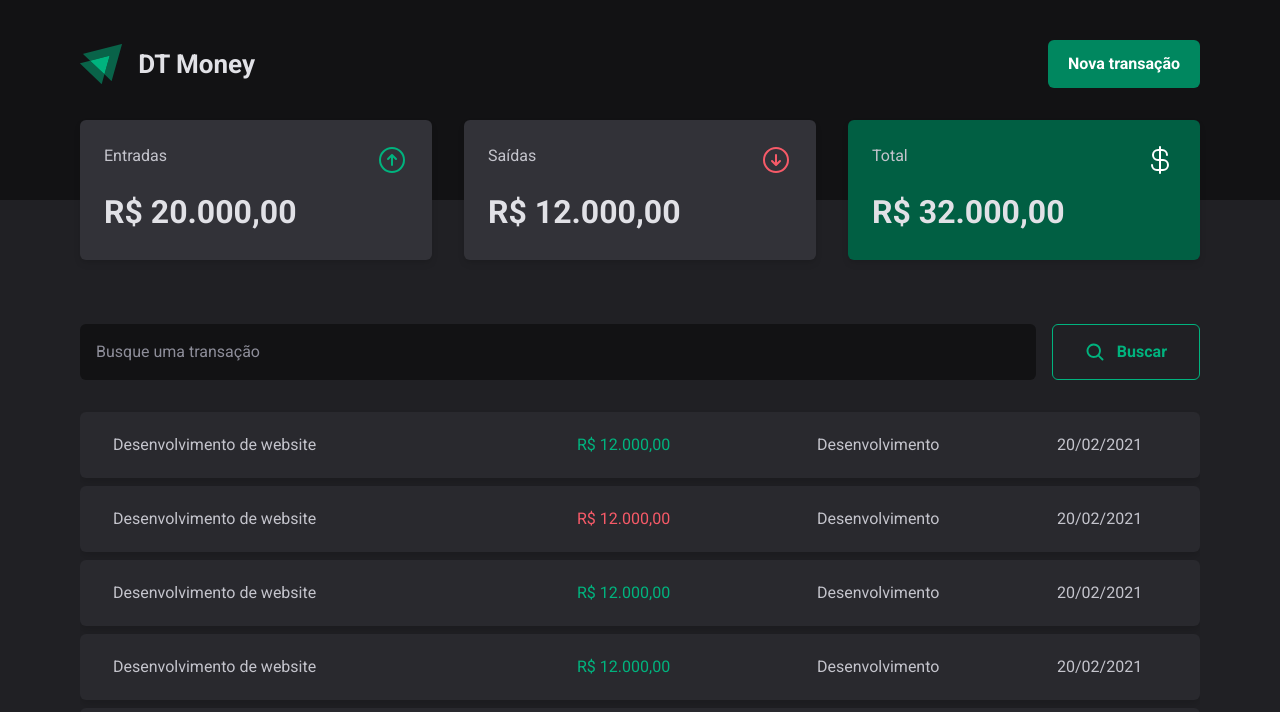
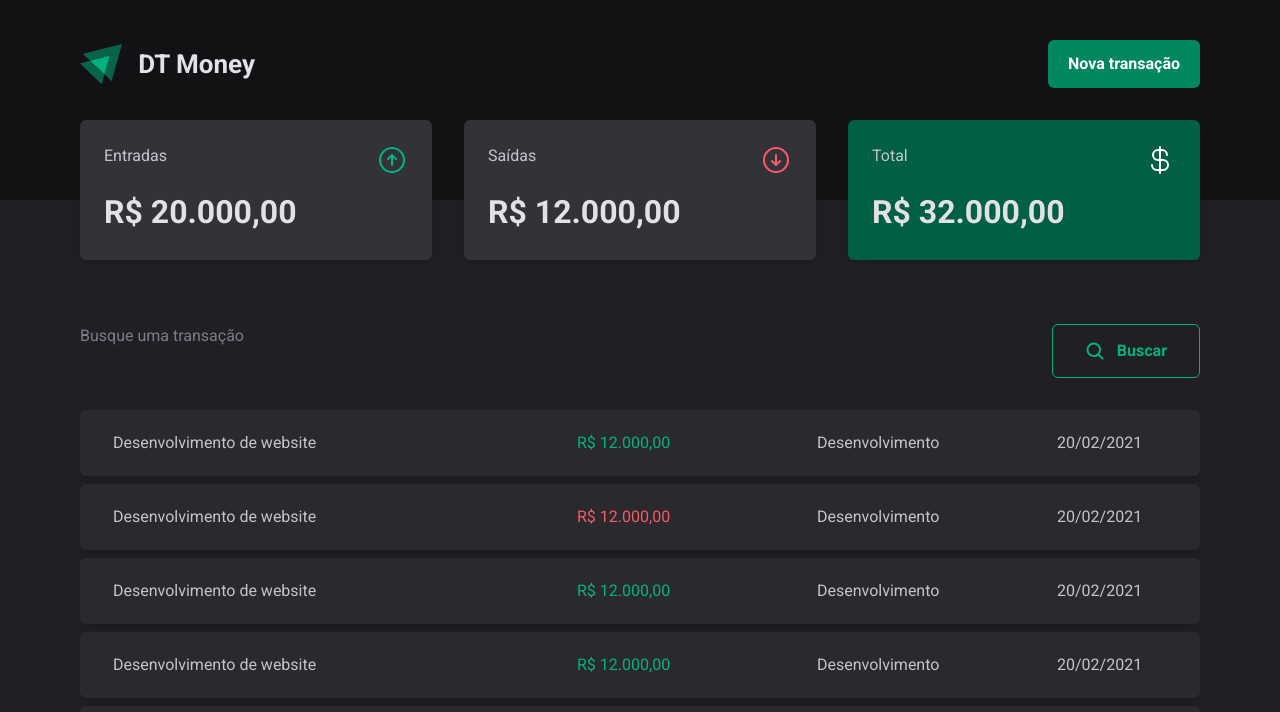
Before and after one commit to Aszurar/DT-money, a React (Vite) app: page / in a window 1280 px wide. Shown: the top 712 px of the page. Built offline with nearby package versions, Linux system fonts and the light colour scheme.

Commit message:
✨ Add Input components ✨

```diff
--- /dev/null
+++ b/src/components/Input/Container.tsx
@@ -0,0 +1,20 @@
+import { ComponentProps } from 'react'
+import { VariantProps, tv } from 'tailwind-variants'
+
+const container = tv({
+  base: `group flex w-full items-center gap-2 rounded-md border p-4
+    border-transparent bg-gray-900 focus-within:border
+    focus-within:border-green-300
+    `,
+  variants: {
+    isError: {
+      true: `border-red-300`,
+    },
+  },
+})
+
+type ContainerProps = ComponentProps<'div'> & VariantProps<typeof container>
+
+export function Container({ isError, className, ...props }: ContainerProps) {
+  return <div className={container({ isError, className })} {...props} />
+}
--- a/src/components/Input/Control.tsx
+++ b/src/components/Input/Control.tsx
@@ -1,9 +1,23 @@
-import { ComponentProps } from "react"
+import { ComponentProps, forwardRef, useImperativeHandle, useRef } from 'react'
 
-type ControlProps = ComponentProps<"input">
+type ControlProps = ComponentProps<'input'>
 
-export function Control(props: ControlProps) {
-  return <input
-          className="outline-none w-full ring-0 bg-transparent text-gray-300"
-          {...props} />
-}
+export const Control = forwardRef<HTMLInputElement, ControlProps>(
+  ({ ...props }, outerRef) => {
+    const innerRef = useRef<HTMLInputElement>(null)
+    useImperativeHandle(outerRef, () => innerRef.current!, [])
+
+    return (
+      <input
+        type="text"
+        ref={innerRef}
+        className={`w-full bg-transparent text-gray-300
+          outline-none ring-0 placeholder:font-normal
+          placeholder:text-gray-500
+          `}
+        {...props}
+      />
+    )
+  },
+)
+Control.displayName = 'Control'
--- /dev/null
+++ b/src/components/Input/ErrorMessage.tsx
@@ -0,0 +1,13 @@
+import { ComponentProps } from 'react'
+
+type ErrorMessageProps = ComponentProps<'div'>
+
+export function ErrorMessage({ children, ...props }: ErrorMessageProps) {
+  if (!children) return null
+
+  return (
+    <div {...props}>
+      <span className="text-sm font-semibold text-red-300">{children}</span>
+    </div>
+  )
+}
--- /dev/null
+++ b/src/components/Input/Icon.tsx
@@ -0,0 +1,29 @@
+import { ComponentProps, ElementType } from 'react'
+import { VariantProps, tv } from 'tailwind-variants'
+
+const icon = tv({
+  base: `text-xl text-gray-500 group-focus-within:text-purple-300
+    dark:text-gray-400 dark:group-focus-within:text-purple-200`,
+  variants: {
+    variant: {
+      empty: '',
+      filled: ` text-purple-300 dark:text-purple-200`,
+    },
+  },
+  defaultVariants: {
+    variant: 'empty',
+  },
+})
+
+type IconProps = ComponentProps<'span'> &
+  VariantProps<typeof icon> & {
+    icon: ElementType
+  }
+
+export function Icon({ icon: Icon, variant, className, ...preps }: IconProps) {
+  return (
+    <span className={icon({ variant, className })} {...preps}>
+      <Icon />
+    </span>
+  )
+}
--- a/src/components/Input/Root.tsx
+++ b/src/components/Input/Root.tsx
@@ -1,12 +1,7 @@
-import { ComponentProps } from "react"
+import { ComponentProps } from 'react'
 
-type RootProps = ComponentProps<"div">
+type RootProps = ComponentProps<'div'>
 
-export function Root(props: RootProps) {
-  return (
-    <div className={`w-full bg-gray-900 p-4 rounded-md
-    focus-within:ring-2 focus-within:ring-green-300`}
-    {...props}
-    />
-  )
+export function Root({ ...props }: RootProps) {
+  return <div className="flex w-full flex-col gap-1" {...props} />
 }
--- a/src/components/Input/index.ts
+++ b/src/components/Input/index.ts
@@ -1,4 +1,8 @@
+import { Icon } from './Icon'
+import { Root } from './Root'
 import { Control } from './Control'
-import { Root } from './Root'
+import { Container } from './Container'
+import { ErrorMessage } from './ErrorMessage'
+// import { Monetary } from './Monetary'
 
-export { Control, Root }
+export { Control, Container, ErrorMessage, Root, Icon }
```
